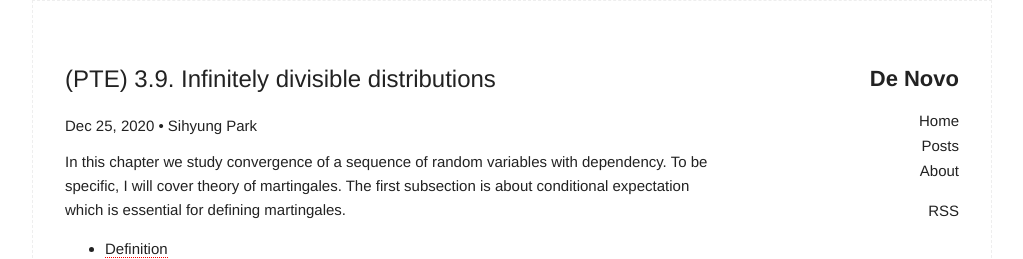
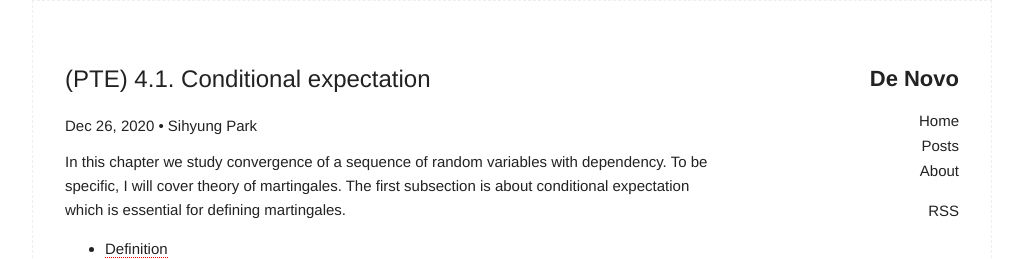
Before and after one commit to naturale0/naturale0.github.io, a Jekyll site: the page built from _posts/2020-12-26-PTE 4.1 conditional expectation.md, in a window 1280 px wide and 900 px high. Shown: the top 259 px of the window, without its empty margins (128-1151 px from the left). Built offline with Jekyll 4.4.1, drawn with Linux system fonts in a browser that asks for light colours; formulas are drawn with MathJax 3; comment, search, counter and statistics services are not loaded.

Commit message:
post PTE 4.1

```diff
--- a/_posts/2020-12-26-PTE 4.1 conditional expectation.md
+++ b/_posts/2020-12-26-PTE 4.1 conditional expectation.md
@@ -1,7 +1,7 @@
 ---
 layout: post
-title: "(PTE) 3.9. Infinitely divisible distributions"
-date:   2020-12-25 16:39:00 +0900
+title: "(PTE) 4.1. Conditional expectation"
+date:   2020-12-27 01:12:00 +0900
 author: "Sihyung Park"
 categories: [probability]
 ---
```
